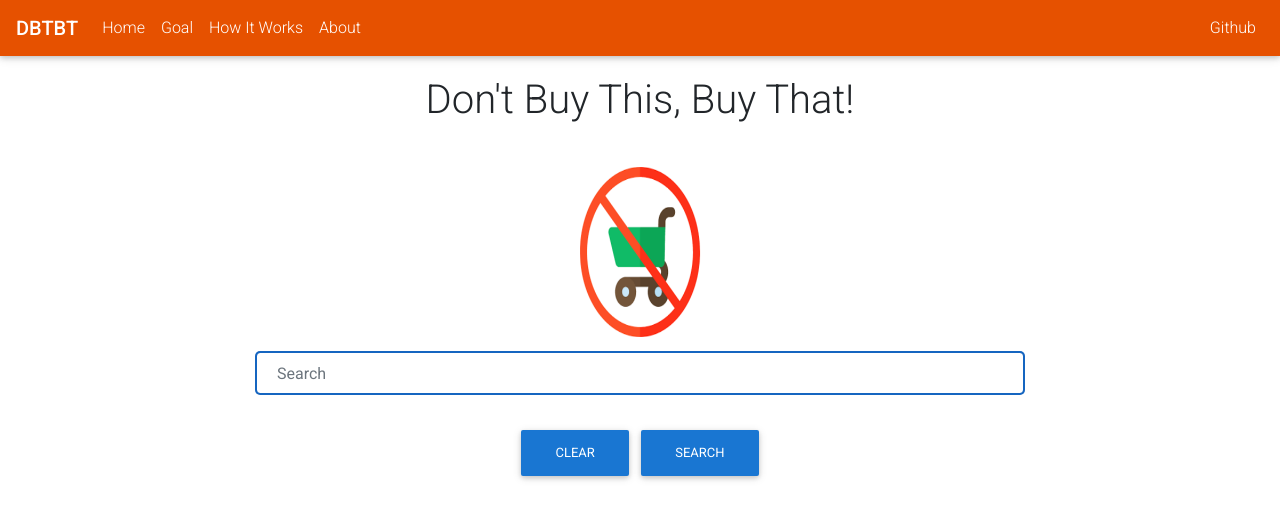
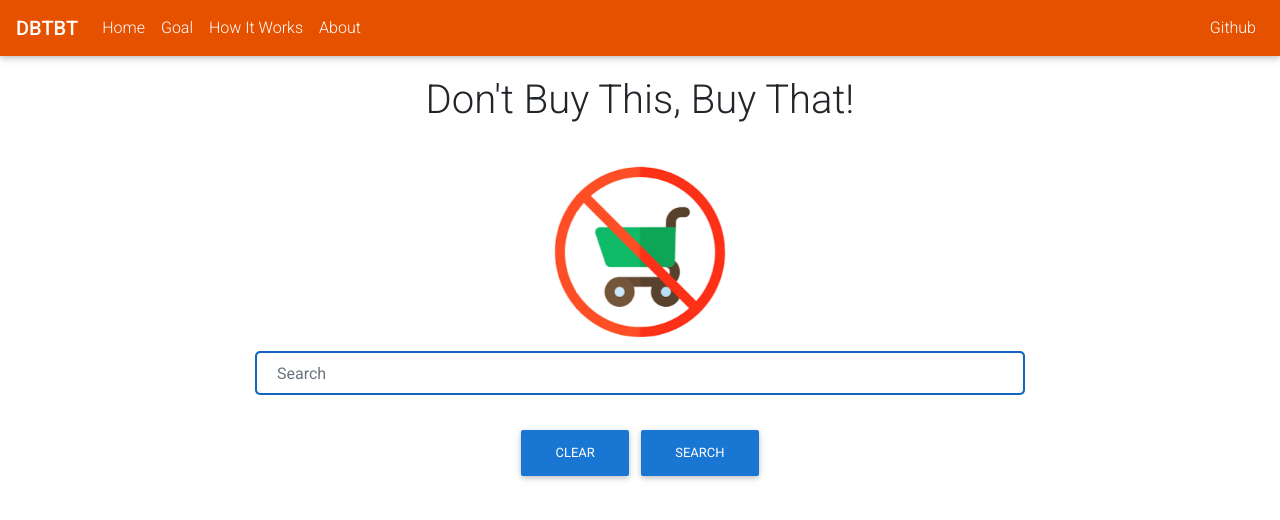
Before and after one commit to cdaher3/DBTBT, a React (Create React App) app in the folder dbtbt-frontend/: page / in a window 1280 px wide. Shown: the top 520 px of the page. Built offline with nearby package versions, Linux system fonts and the light colour scheme.

Commit message:
Logo fix

```diff
--- a/dbtbt-frontend/src/Submit.js
+++ b/dbtbt-frontend/src/Submit.js
@@ -81,7 +81,7 @@ export default class Submit extends React.Component {
           <div className="page">
             <h1> Don't Buy This, Buy That!</h1>
             <MDBAnimation type="bounce">
-            <img src={logo} alt="DBTBT Logo" className="logo" height = "200"width = "150"></img>
+            <img src={logo} alt="DBTBT Logo" className="logo" height = "200"width = "200"></img>
             </MDBAnimation>
             <div className="active-orange-4 active-blue-3 mb-3">
               <form onSubmit={this.onFormSubmit}>
```
